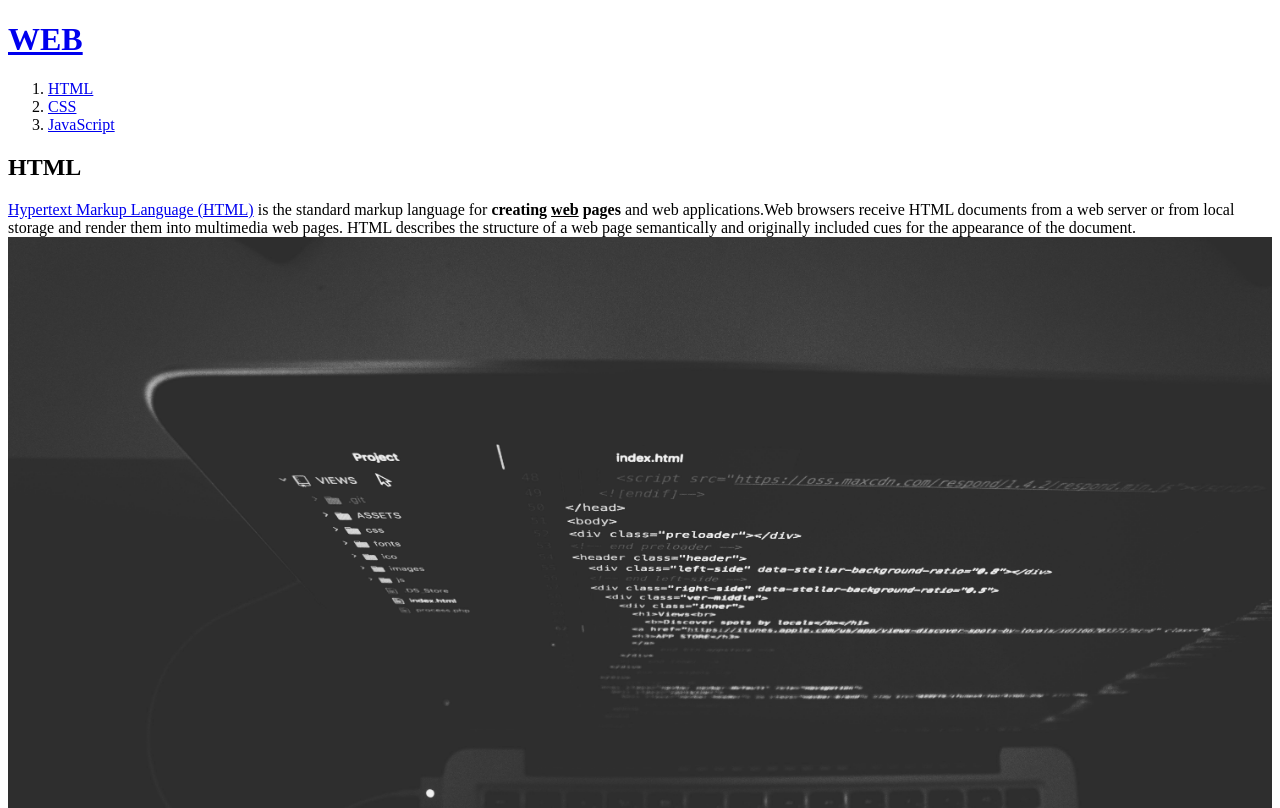
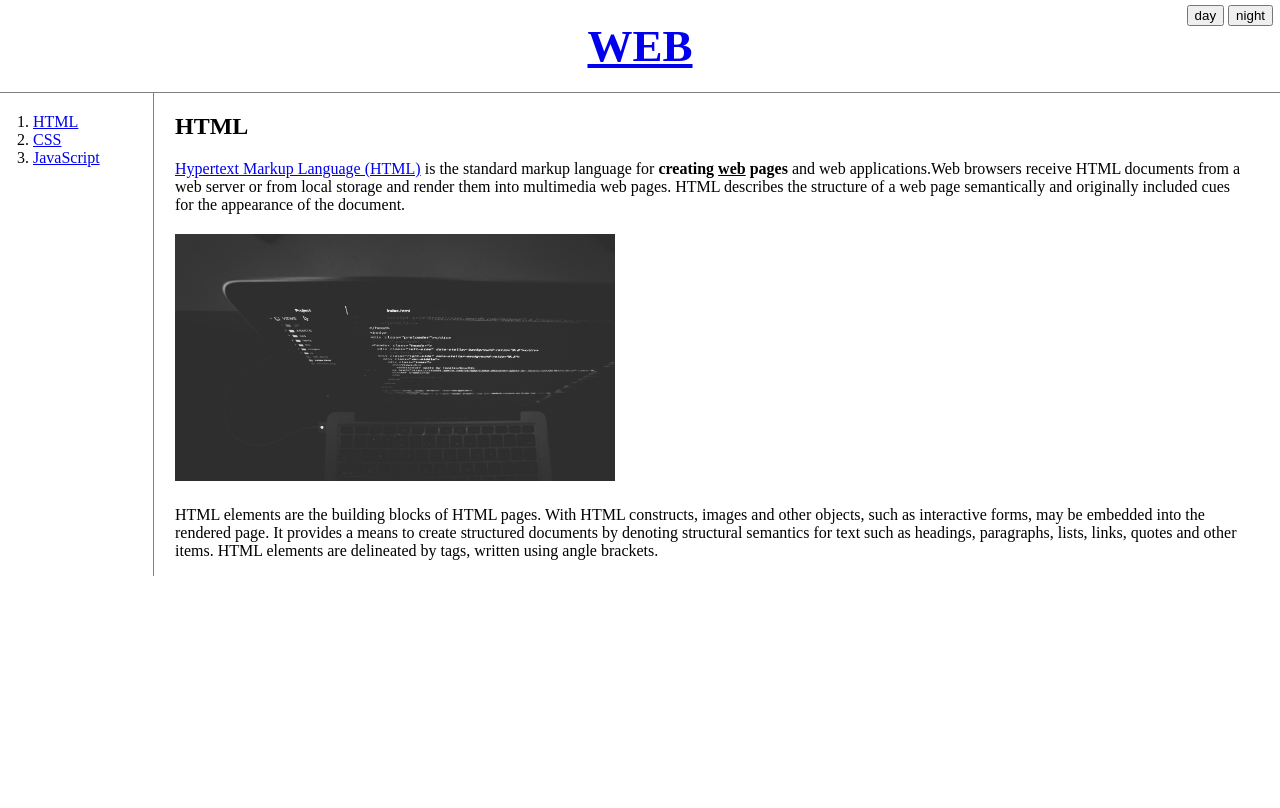
Before and after one commit to jun17183/web1, a plain HTML site: page 1.html in a window 1280 px wide. Shown: the top 808 px of the page. Drawn offline with Linux system fonts and the light colour scheme.

Commit message:
Add files via upload

```diff
--- a/1.html
+++ b/1.html
@@ -3,23 +3,59 @@
 <head>
   <title>WEB1 - HTML</title>
   <meta charset="utf-8">
+  <link rel="stylesheet" href="style.css">
 </head>
 <body>
+	<div id="dayNight">
+	  <input type="button" value="day" onclick="
+		  document.querySelector('body').style.background='white';
+		  document.querySelector('body').style.color='black';
+		  document.querySelector('a').style.color='black';
+		  document.querySelector('#linkHTML').style.color='black';
+		  document.querySelector('#linkCSS').style.color='black';
+		  document.querySelector('#linkJavaScript').style.color='black';
+		  document.querySelector('#htmlPageLink').style.color='black';
+		 ">
+		 <input type="button" value="night" onclick="
+		  document.querySelector('body').style.background='#222423';
+		  document.querySelector('body').style.color='white';
+		  document.querySelector('a').style.color='white';
+		  document.querySelector('#linkHTML').style.color='white';
+		  document.querySelector('#linkCSS').style.color='white';
+		  document.querySelector('#linkJavaScript').style.color='white';
+		  document.querySelector('#htmlPageLink').style.color='white';
+		 ">
+	 </div>
   <h1><a href="index.html">WEB</a></h1>
-  <ol>
-    <li><a href="1.html">HTML</a></li>
-    <li><a href="2.html">CSS</a></li>
-    <li><a href="3.html">JavaScript</a></li>
-  </ol>
-  <h2>HTML</h2>
-  <p><a href="https://www.w3.org/TR/html5/" target="_blank" title="html5 speicification">
-  	Hypertext Markup Language (HTML)</a> is the standard markup language for <strong>creating <u>web</u> pages</strong> and web applications.Web browsers receive HTML documents from a web server or from local storage and render them into multimedia web pages. HTML describes the structure of a web page semantically and originally included cues for the appearance of the document.
-  <img src="coding.jpg" width="100%">
-  </p><p style="margin-top:45px;">HTML elements are the building blocks of HTML pages.
-  With HTML constructs, images and other objects, such as interactive forms, may be embedded
-  into the rendered page. It provides a means to create structured documents by denoting
-  structural semantics for text such as headings, paragraphs, lists, links, quotes
-  and other items. HTML elements are delineated by tags, written using angle brackets.
-  </p>
+  <div id="grid">
+	  <ol>
+	    <li><a href="1.html"><span id="linkHTML">HTML</span></a></li>
+	    <li><a href="2.html"><span id="linkCSS">CSS</span></a></li>
+	    <li><a href="3.html"><span id="linkJavaScript">JavaScript</span></a></li>
+	  </ol>
+	  <div id="article">
+	  <h2>HTML</h2>
+	  <!-- <p>
+	    <iframe width="560" height="315" src="https://www.youtube.com/embed/jSJM9iOiQ1g"
+	    	frameborder="0" allowfullscreen></iframe>
+	  </p> -->
+	  <p><a href="https://www.w3.org/TR/html5/" id="htmlPageLink" target="blank"
+	  	title="html5 speicification">
+	  	Hypertext Markup Language (HTML)</a> is the standard markup language for
+	  	<strong>creating <u>web</u> pages</strong> and web applications.Web browsers receive
+	  	HTML documents from a web server or from local storage and render them into multimedia
+	  	web pages. HTML describes the structure of a web page semantically and originally
+	  	included cues for the appearance of the document.
+	  	<img src="coding.jpg" width="440px" style="margin-top: 20px; display: block">
+	  </p>
+	  <p style="margin-top:25px;">HTML elements are the building blocks of HTML pages.
+		  With HTML constructs, images and other objects, such as interactive forms, may be
+		  embedded into the rendered page. It provides a means to create structured documents
+		  by denoting structural semantics for text such as headings, paragraphs, lists, links,
+		  quotes and other items. HTML elements are delineated by tags, written using angle
+		  brackets.
+	  </p>
+		</div>
+	</div>
 </body>
 </html>
--- /dev/null
+++ b/style.css
@@ -0,0 +1,48 @@
+@charset "UTF-8";
+
+body{
+  margin:0;
+}
+/* a {
+  color:black;
+} */
+h1 {
+  font-size:45px;
+  text-align: center;
+  border-bottom:1px solid gray;
+  margin:0;
+  padding:20px;
+}
+ol{
+  border-right:1px solid gray;
+  width:100px;
+  margin:0;
+  padding:20px;
+}
+#grid{
+  display: grid;
+  grid-template-columns: 150px 1fr;
+}
+#grid ol{
+  padding-left:33px;
+}
+#grid #article{
+  padding-left:25px;
+  padding-right:30px;
+}
+@media(max-width:800px){
+  #grid{
+    display: block;
+  }
+  ol{
+    border-right:none;
+  }
+  h1 {
+    border-bottom:none;
+  }
+}
+#dayNight {
+	position: absolute;
+	right: 7px;
+	top: 5px;
+}
```
Also changed, not shown: 2.html (+34 -11 lines), 3.html (+26 -3 lines), index.html (+38 -8 lines).
